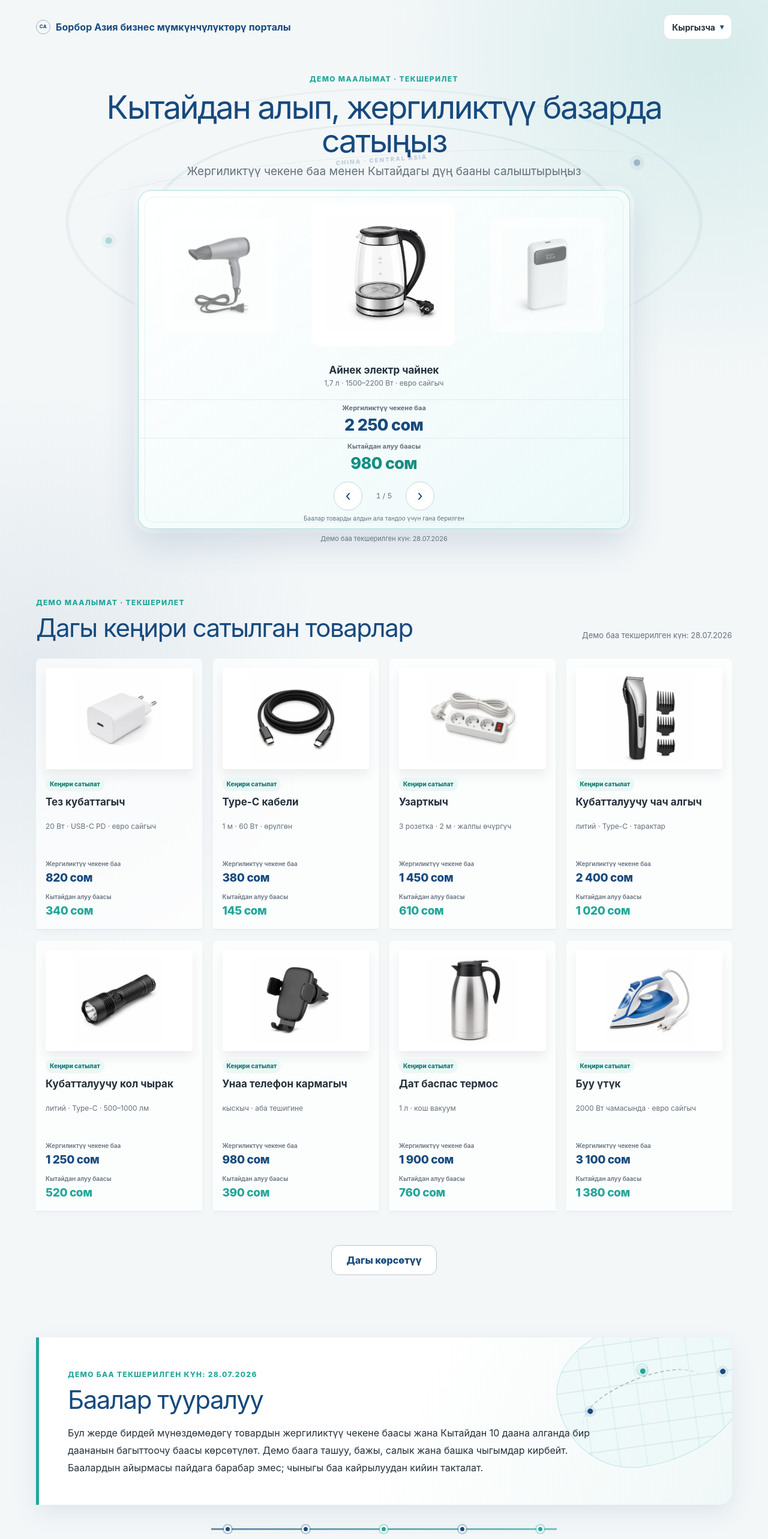
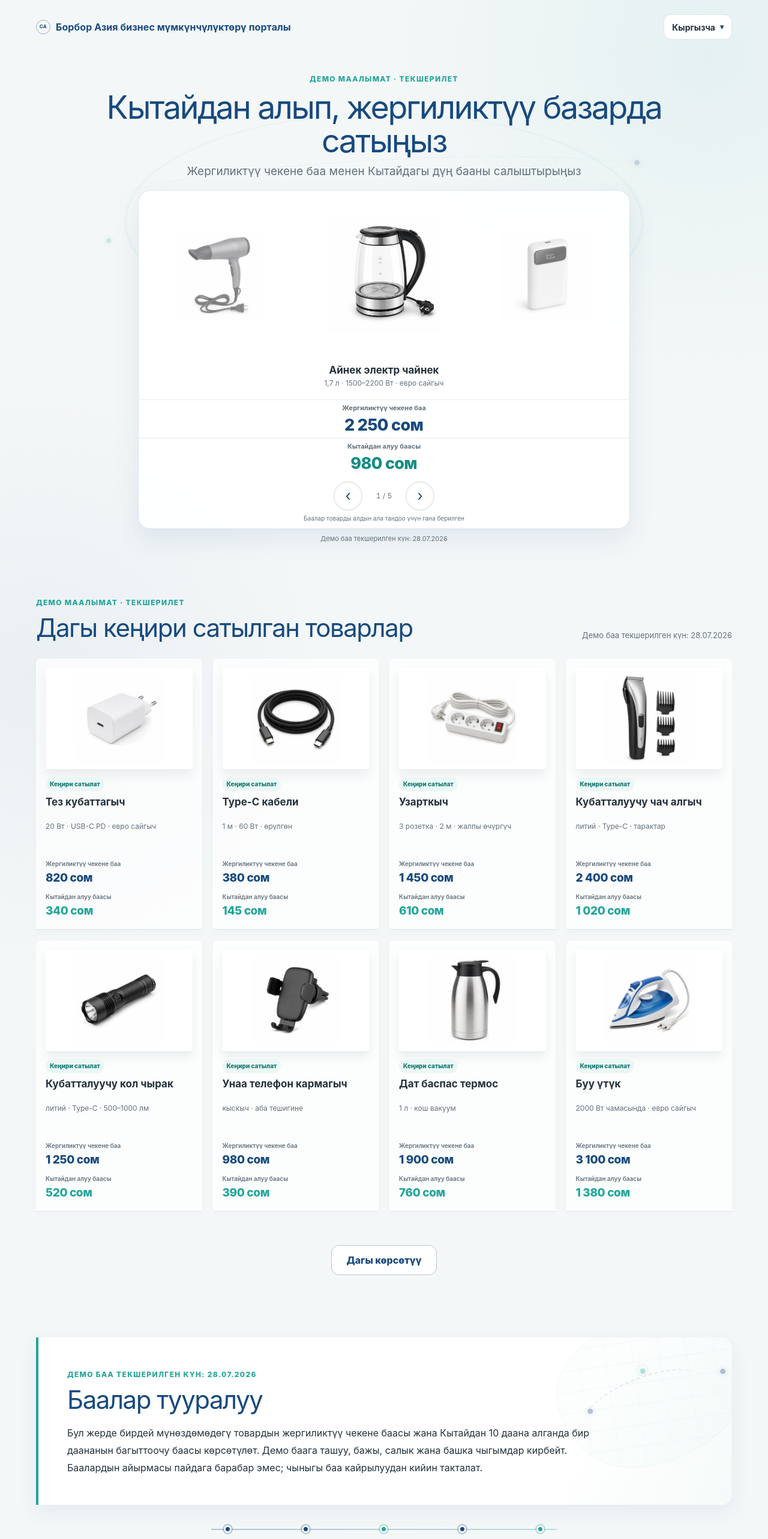
Before and after one commit to Yosuke999/ZJW2.0, a Next.js app: page /kg in a window 1280 px wide. Shown: the top 2566 px of the page at 60% size. Built offline with nearby package versions, Linux system fonts and the light colour scheme.

Commit message:
refine modern trustworthy visual style

```diff
--- a/app/globals.css
+++ b/app/globals.css
@@ -14,7 +14,7 @@
 
 * { box-sizing: border-box; }
 html { scroll-behavior: smooth; }
-body { margin: 0; overflow-x: hidden; background: radial-gradient(circle at 92% 2%, rgba(34,166,154,.14), transparent 34rem), radial-gradient(circle at 5% 24%, rgba(23,74,126,.08), transparent 30rem), var(--canvas); color: var(--ink); font-family: Inter, ui-sans-serif, system-ui, -apple-system, BlinkMacSystemFont, "Segoe UI", sans-serif; }
+body { margin: 0; overflow-x: hidden; background: radial-gradient(circle at 92% 2%, rgba(34,166,154,.07), transparent 34rem), radial-gradient(circle at 5% 24%, rgba(23,74,126,.045), transparent 30rem), var(--canvas); color: var(--ink); font-family: Inter, ui-sans-serif, system-ui, -apple-system, BlinkMacSystemFont, "Segoe UI", sans-serif; }
 button, a { font: inherit; }
 button { color: inherit; }
 .shell { width: min(1160px, calc(100% - 32px)); margin-inline: auto; }
@@ -31,16 +31,16 @@ button { color: inherit; }
 .language-popover a { display: block; padding: 11px 12px; color: var(--ink); text-decoration: none; border-radius: 9px; }
 .language-popover a:hover, .language-popover a.active { background: #eef5f8; color: var(--blue); }
 .hero { position: relative; isolation: isolate; padding-top: 18px; min-height: 680px; }
-.hero::before { content: ""; position: absolute; z-index: 0; top: 20px; left: 50%; width: min(100vw, 1240px); height: 520px; transform: translateX(-50%); pointer-events: none; opacity: .34; background: radial-gradient(circle at 13% 56%, var(--teal) 0 5px, rgba(34,166,154,.18) 6px 12px, transparent 13px), radial-gradient(circle at 84% 31%, var(--blue) 0 5px, rgba(23,74,126,.14) 6px 12px, transparent 13px), radial-gradient(ellipse at center, transparent 0 43.7%, rgba(38,132,153,.24) 44% 44.45%, transparent 44.75%), radial-gradient(ellipse at center, transparent 0 59.7%, rgba(23,74,126,.14) 60% 60.4%, transparent 60.7%); }
-.hero::after { content: "CHINA  ·  CENTRAL ASIA"; position: absolute; z-index: 0; top: 168px; left: 50%; width: min(1060px, 92vw); height: 132px; transform: translateX(-50%) rotate(-4deg); border-top: 1px dashed rgba(34,166,154,.2); border-radius: 50%; color: rgba(23,74,126,.22); font-size: 10px; font-weight: 900; letter-spacing: .18em; text-align: center; pointer-events: none; }
+.hero::before { content: ""; position: absolute; z-index: 0; top: 20px; left: 50%; width: min(100vw, 1240px); height: 520px; transform: translateX(-50%); pointer-events: none; opacity: .18; background: radial-gradient(circle at 13% 56%, var(--teal) 0 4px, rgba(34,166,154,.14) 5px 10px, transparent 11px), radial-gradient(circle at 84% 31%, var(--blue) 0 4px, rgba(23,74,126,.1) 5px 10px, transparent 11px), radial-gradient(ellipse at center, transparent 0 48.7%, rgba(38,132,153,.2) 49% 49.3%, transparent 49.6%); }
+.hero::after { content: ""; position: absolute; z-index: 0; top: 176px; left: 50%; width: min(980px, 88vw); height: 116px; transform: translateX(-50%) rotate(-3deg); border-top: 1px dashed rgba(34,166,154,.12); border-radius: 50%; pointer-events: none; }
 .hero > * { position: relative; z-index: 1; }
 .hero-copy { max-width: 760px; margin: 0 auto 16px; text-align: center; }
 .eyebrow { display: inline-block; color: var(--teal); text-transform: uppercase; letter-spacing: .11em; font-weight: 800; font-size: 12px; }
 h1, h2, h3, p { margin-top: 0; }
 h1 { margin: 9px 0; color: var(--blue); font-size: clamp(32px, 5.4vw, 58px); line-height: 1.04; letter-spacing: -.045em; }
 .hero-copy p { max-width: 680px; margin: 0 auto; color: var(--muted); font-size: clamp(15px, 1.8vw, 19px); line-height: 1.45; }
-.product-showcase { position: relative; width: min(820px, 100%); margin: 0 auto; padding: 10px 0 9px; overflow: hidden; border: 1px solid rgba(34,166,154,.34); border-radius: 22px; background: linear-gradient(145deg, rgba(255,255,255,.98), rgba(235,248,248,.9)); box-shadow: 0 24px 60px rgba(23,74,126,.16), 0 0 0 7px rgba(255,255,255,.46); touch-action: pan-y; user-select: none; }
-.product-showcase::before { content: ""; position: absolute; inset: 10px; border: 1px solid rgba(34,166,154,.1); border-radius: 15px; pointer-events: none; }
+.product-showcase { position: relative; width: min(820px, 100%); margin: 0 auto; padding: 10px 0 9px; overflow: hidden; border: 1px solid rgba(23,74,126,.14); border-radius: 20px; background: rgba(255,255,255,.93); box-shadow: 0 18px 44px rgba(23,74,126,.09); touch-action: pan-y; user-select: none; }
+.product-showcase::before { content: none; }
 .track-viewport { width: 100%; overflow: hidden; }
 .product-track { height: 230px; }
 .track-strip { display: flex; width: 360%; height: 100%; margin-left: -130%; transform: translateX(0); transition: transform 420ms cubic-bezier(.22,.72,.22,1); will-change: transform; }
@@ -95,18 +95,18 @@ h1 { margin: 9px 0; color: var(--blue); font-size: clamp(32px, 5.4vw, 58px); lin
 .secondary-button { border: 1px solid #b8c8d1; background: white; color: var(--blue); }
 .expand-button { display: block; margin: 28px auto 0; }
 .pricing-section { padding-top: 20px; }
-.price-note { position: relative; isolation: isolate; overflow: hidden; padding: clamp(24px, 5vw, 48px); border-left: 5px solid var(--teal); border-radius: 0 22px 22px 0; background: linear-gradient(115deg, #fff 52%, #f0f8f7); box-shadow: var(--shadow); }
+.price-note { position: relative; isolation: isolate; overflow: hidden; padding: clamp(24px, 5vw, 48px); border-left: 4px solid var(--teal); border-radius: 0 18px 18px 0; background: linear-gradient(115deg, #fff 76%, #f5faf9); box-shadow: 0 12px 32px rgba(23,74,126,.075); }
 .price-note > :not(.route-map) { position: relative; z-index: 1; }
-.route-map { position: absolute; z-index: 0; right: -38px; top: -28px; width: 330px; height: 240px; opacity: 1; transform: rotate(-8deg); background: repeating-linear-gradient(0deg, transparent 0 33px, rgba(23,74,126,.1) 34px 35px), repeating-linear-gradient(90deg, transparent 0 43px, rgba(34,166,154,.11) 44px 45px), rgba(234,248,247,.66); border: 1px solid rgba(34,166,154,.24); border-radius: 46% 54% 62% 38% / 46% 35% 65% 54%; }
+.route-map { position: absolute; z-index: 0; right: -38px; top: -28px; width: 330px; height: 240px; opacity: .34; transform: rotate(-8deg); background: repeating-linear-gradient(0deg, transparent 0 33px, rgba(23,74,126,.08) 34px 35px), repeating-linear-gradient(90deg, transparent 0 43px, rgba(34,166,154,.08) 44px 45px), rgba(234,248,247,.48); border: 1px solid rgba(34,166,154,.18); border-radius: 46% 54% 62% 38% / 46% 35% 65% 54%; }
 .route-map::before { content: ""; position: absolute; left: 35px; top: 91px; width: 210px; height: 78px; border-top: 2px dashed rgba(23,74,126,.32); border-radius: 55% 50% 0 0; transform: rotate(-13deg); }
 .route-map i { position: absolute; display: block; width: 9px; height: 9px; border-radius: 50%; background: var(--blue); box-shadow: 0 0 0 5px rgba(23,74,126,.09); }
 .route-map i:nth-child(1) { left: 47px; top: 130px; }.route-map i:nth-child(2) { left: 143px; top: 76px; background: var(--teal); box-shadow: 0 0 0 5px rgba(34,166,154,.1); }.route-map i:nth-child(3) { right: 44px; top: 95px; }.route-map b { position: absolute; left: 137px; top: 68px; width: 20px; height: 20px; border: 1px solid rgba(34,166,154,.33); border-radius: 50%; }
 .trade-route { position: relative; display: flex; align-items: center; justify-content: space-between; max-width: 720px; margin: 34px auto 8px; padding: 0 8%; }
-.trade-route::before { content: ""; position: absolute; left: 10%; right: 10%; height: 3px; background: linear-gradient(90deg, var(--blue), var(--teal)); opacity: .62; box-shadow: 0 0 14px rgba(34,166,154,.2); }
+.trade-route::before { content: ""; position: absolute; left: 10%; right: 10%; height: 2px; background: linear-gradient(90deg, var(--blue), var(--teal)); opacity: .3; }
 .trade-route span { position: relative; z-index: 1; width: 13px; height: 13px; border: 3px solid var(--canvas); border-radius: 50%; background: var(--blue); box-shadow: 0 0 0 2px rgba(23,74,126,.3); }.trade-route span:nth-child(3), .trade-route span:nth-child(5) { background: var(--teal); box-shadow: 0 0 0 2px rgba(34,166,154,.32); }
-.trust-list > div { padding: 12px 14px; border: 1px solid rgba(221,229,234,.84); border-radius: 14px; background: rgba(255,255,255,.58); }
+.trust-list > div { padding: 12px 14px; border: 1px solid rgba(221,229,234,.9); border-radius: 12px; background: rgba(255,255,255,.82); }
 .service-section { position: relative; overflow: hidden; }
-.service-section::after { content: ""; position: absolute; right: -120px; bottom: -160px; width: 360px; height: 360px; border: 1px solid rgba(34,166,154,.12); border-radius: 50%; box-shadow: 0 0 0 34px rgba(34,166,154,.035), 0 0 0 68px rgba(34,166,154,.025); pointer-events: none; }
+.service-section::after { content: ""; position: absolute; right: -120px; bottom: -160px; width: 360px; height: 360px; border: 1px solid rgba(34,166,154,.07); border-radius: 50%; box-shadow: 0 0 0 34px rgba(34,166,154,.018), 0 0 0 68px rgba(34,166,154,.012); pointer-events: none; }
 .price-note p { max-width: 900px; margin: 18px 0 0; font-size: 16px; line-height: 1.8; }
 .trust-list { display: grid; gap: 18px; margin-top: 30px; }
 .trust-list > div { display: flex; align-items: center; gap: 14px; }
@@ -119,7 +119,7 @@ h1 { margin: 9px 0; color: var(--blue); font-size: clamp(32px, 5.4vw, 58px); lin
 .service-flow { list-style: none; display: grid; padding: 0; margin: 0 0 30px; }
 .service-flow li { position: relative; display: grid; grid-template-columns: 50px 1fr; gap: 13px; min-height: 82px; }
 .service-flow li:not(:last-child)::before { content: ""; position: absolute; left: 20px; top: 44px; bottom: 7px; width: 1px; background: #aac4d1; }
-.service-flow span { display: grid; place-items: center; width: 40px; height: 40px; border: 1px solid #9ab8c7; border-radius: 50%; background: linear-gradient(145deg, white, #eaf4f5); color: var(--blue); box-shadow: 0 5px 12px rgba(23,74,126,.08); font-size: 12px; font-weight: 900; }
+.service-flow span { display: grid; place-items: center; width: 40px; height: 40px; border: 1px solid #afc3cf; border-radius: 50%; background: white; color: var(--blue); box-shadow: 0 3px 9px rgba(23,74,126,.045); font-size: 12px; font-weight: 900; }
 .service-flow p { padding-top: 8px; line-height: 1.5; }
 .faq-list { border-top: 1px solid var(--line); }
 .faq-item { border-bottom: 1px solid var(--line); }
```
